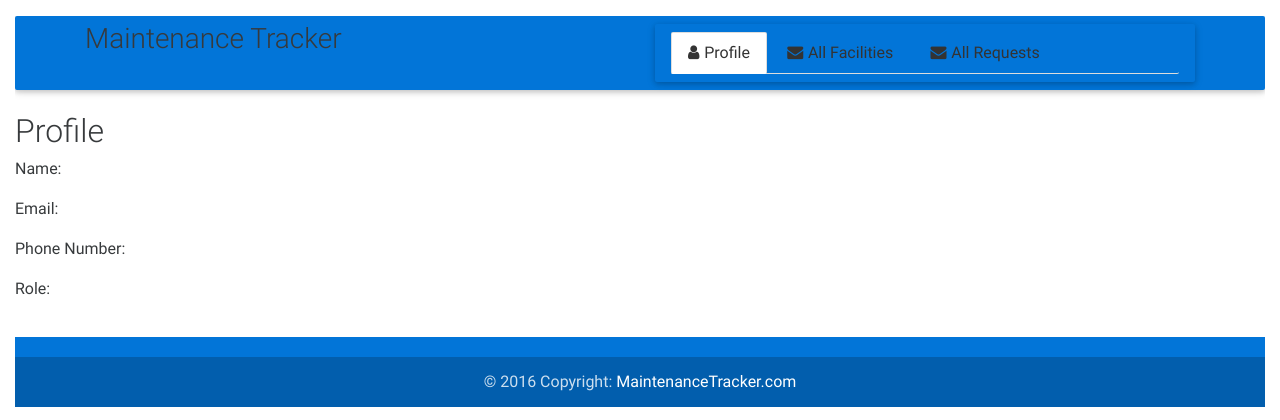
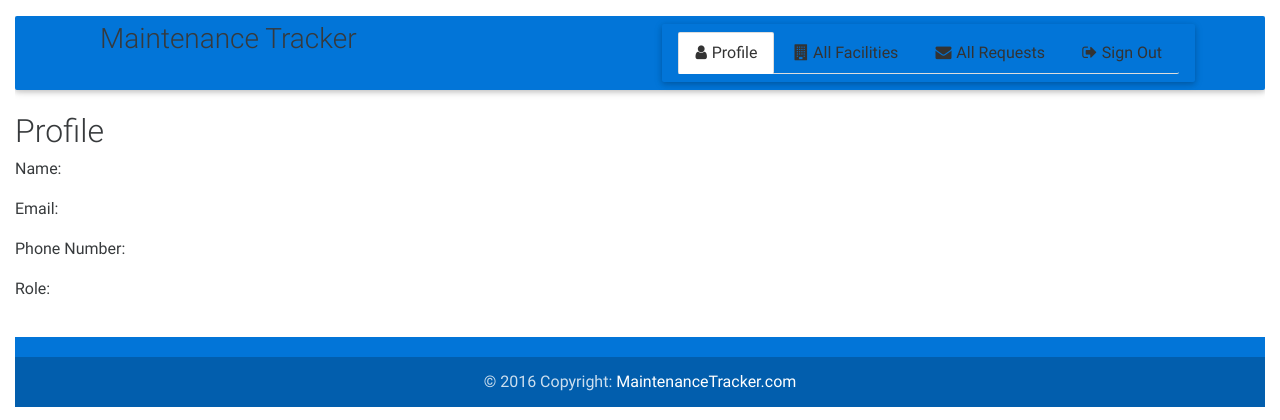
Before and after one commit to esther216/bc-19-maintenance-tracker, a Node project: template views/pages/admin.ejs in a window 1280 px wide. Shown: the top 420 px of the page. Run offline with Node 20 templates, Linux system fonts and the light colour scheme; the template is opened without the code that fills it, so the values that code supplies are empty; some libraries are stand-ins or nearby versions.

Commit message:
update user logout

```diff
--- a/app/routes.js
+++ b/app/routes.js
@@ -1,5 +1,6 @@
 // require express
 var express = require('express');
+var firebase = require('firebase');
 var path    = require('path');
 
 // create our router object
@@ -9,7 +10,7 @@ var router = express.Router();
 module.exports = router;
 
 // route for our homepage
-router.get('/home', function(req, res) {
+router.get('/', function(req, res) {
   res.render('pages/home');
 });
 // route for our about page
--- a/views/pages/admin.ejs
+++ b/views/pages/admin.ejs
@@ -3,26 +3,28 @@
 <!--Navbar-->
 <nav class="navbar navbar-dark bg-primary">
 	<div class="container">
-		<div class="row">
+
 			<div class="col-xs-6 col-md-6">
 				<h3>Maintenance Tracker</h3>
 			</div>
-			<div class="col-xs-6 col-md-6">
-				<nav class="navbar navbar-dark bg-primary">
+
+				<nav class="navbar navbar-dark bg-primary pull-right">
 					<ul class="nav nav-tabs tabs-3" role="tablist">
 				    <li class="nav-item">
 				       <a class="nav-link active" data-toggle="tab" href="#profile" role="tab"><i class="fa fa-user"></i>Profile</a>
 				    </li>
 				    <li class="nav-item">
-				       <a class="nav-link" data-toggle="tab" href="#facilities" role="tab"><i class="fa fa-envelope"></i>All Facilities</a>
+				       <a class="nav-link" data-toggle="tab" href="#facilities" role="tab"><i class="fa fa-building"></i>All Facilities</a>
 				    </li>
 				    <li class="nav-item">
 				       <a class="nav-link" data-toggle="tab" href="#requests" role="tab"><i class="fa fa-envelope"></i>All Requests</a>
 				    </li>
+				    <li class="nav-item">
+				       <a class="nav-link" data-toggle="tab" href="" role="tab" id="sign-out-btn"><i class="fa fa-sign-out"></i>Sign Out</a>
+				    </li>
 					</ul>
 				</nav>
-			</div>
-		</div>
+
 	</div>
 </nav>
 <!--/.Navbar-->
--- a/views/pages/staff.ejs
+++ b/views/pages/staff.ejs
@@ -11,6 +11,9 @@
 				    </li>
 				    <li class="nav-item">
 				       <a class="nav-link" data-toggle="tab" href="#report" role="tab"><i class="fa fa-envelope"></i>Report A Case</a>
+				    </li>
+				    <li class="nav-item">
+				       <a class="nav-link" data-toggle="tab" href="" role="tab" id="sign-out-btn"><i class="fa fa-sign-out"></i>Sign Out</a>
 				    </li>
 					</ul>
 				</nav>
```
Also changed, not shown: public/js/app.js.
